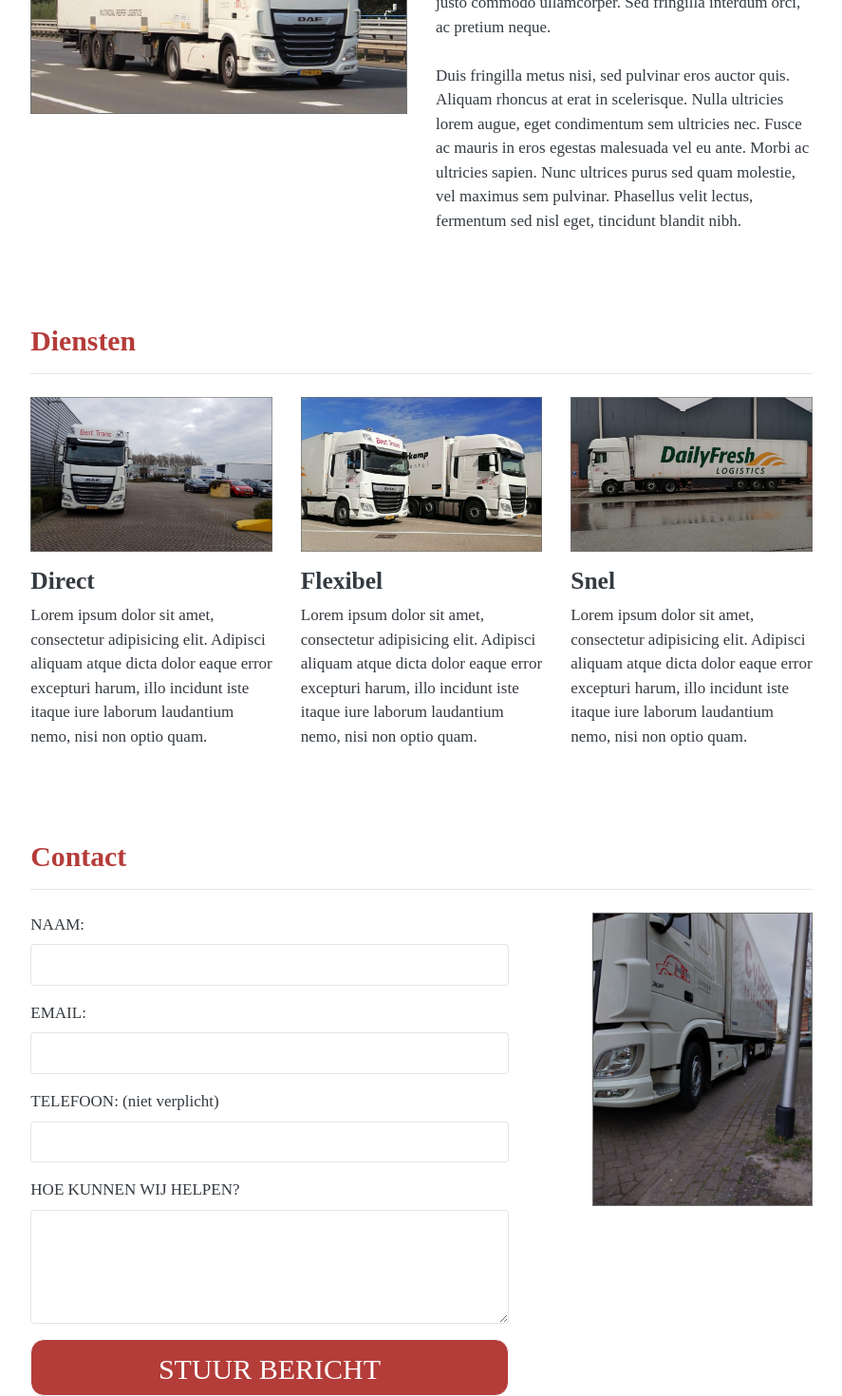
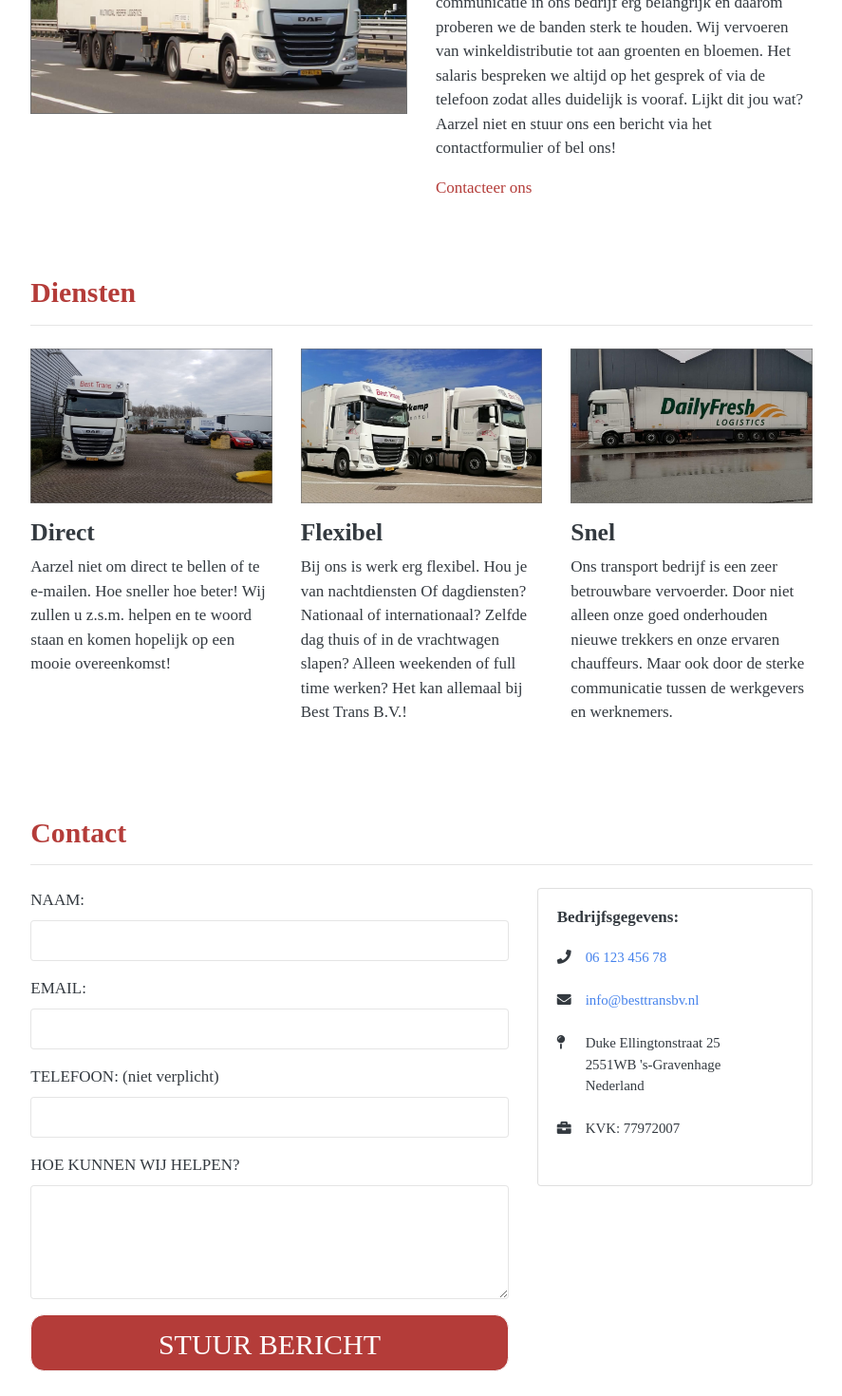
Before and after one commit to Michelium/besttransbv, a Vue app: page / in a window 1280 px wide. Shown: the part 1094-2564 px from the top of the page at 95% size, without its empty margins (196-1083 px from the left). Built offline with nearby package versions, Linux system fonts and the light colour scheme; a web font is replaced by a local one.

Commit message:
updated content and added business details

```diff
--- a/src/components/About.vue
+++ b/src/components/About.vue
@@ -11,13 +11,13 @@
                 <img src="@/assets/images/about.jpg" alt="About us">
             </div>
             <div class="col-12 col-md-5 col-lg-4">
-                <p>Lorem ipsum dolor sit amet, consectetur adipiscing elit. Nam sapien ante, sagittis vitae lorem quis, lobortis iaculis arcu. Ut eu odio et enim volutpat mollis
-                    vitae rutrum ex. Sed gravida rutrum posuere. Aenean dapibus ante vel dui mollis, ac pellentesque purus lobortis. Fusce quis nisi a justo commodo ullamcorper.
-                    Sed fringilla interdum orci, ac pretium neque.
-                    <br><br>
-                    Duis fringilla metus nisi, sed pulvinar eros auctor quis. Aliquam rhoncus at erat in scelerisque. Nulla ultricies lorem augue, eget condimentum sem ultricies
-                    nec. Fusce ac mauris in eros egestas malesuada vel eu ante. Morbi ac ultricies sapien. Nunc ultrices purus sed quam molestie, vel maximus sem pulvinar.
-                    Phasellus velit lectus, fermentum sed nisl eget, tincidunt blandit nibh.</p>
+                <p>
+                    Wij zijn een transport bedrijf sinds 2018. Wij zijn tot nu toe alleen maar gegroeid en hebben vele plannen voor in de toekomst. Wij werken met veel andere bedrijven
+                    samen. Wij hebben een totaal van 10 vrachtwagens rijden en plannen voor zeker meer. Wij vinden de sfeer en communicatie in ons bedrijf erg belangrijk en daarom
+                    proberen we de banden sterk te houden. Wij vervoeren van winkeldistributie tot aan groenten en bloemen. Het salaris bespreken we altijd op het gesprek of via de
+                    telefoon zodat alles duidelijk is vooraf. Lijkt dit jou wat? Aarzel niet en stuur ons een bericht via het contactformulier of bel ons!
+                </p>
+                <a href="#contact">Contacteer ons</a>
             </div>
         </div>
     </section>
@@ -28,7 +28,7 @@
     margin-top: 80px;
 }
 
-h3 {
+h3,a {
     color: #B43C39;
 }
 
--- a/src/components/Contact.vue
+++ b/src/components/Contact.vue
@@ -31,8 +31,44 @@
                     <button :disabled="!loaded" type="submit" class="btn btn-block btn-light">STUUR BERICHT</button>
                 </form>
             </div>
-            <div class="col-12 col-md-4 col-lg-3 d-none d-md-block">
-                <img class="float-right" src="@/assets/images/contact.jpg" alt="Contact">
+            <div class="col-12 col-md-4 col-lg-3">
+                <div class="card">
+                    <div class="card-body">
+                        <h6>Bedrijfsgegevens:</h6>
+                        <ul class="list-group borderless">
+                            <li class="list-group-item pl-0">
+                                <div class="row">
+                                    <div class="col left"><i class="fa fa-phone mr-3"></i></div>
+                                    <div class="col"><a href="tel:0612345678">06 123 456 78</a></div>
+                                </div>
+                            </li>
+                            <li class="list-group-item pl-0">
+                                <div class="row">
+                                    <div class="col left"><i class="fa fa-envelope mr-3"></i></div>
+                                    <div class="col"><a href="mailto:info@besttransbv.nl">info@besttransbv.nl</a></div>
+                                </div>
+                            </li>
+                            <li class="list-group-item pl-0">
+                                <div class="row">
+                                    <div class="col left"><i class="fa fa-map-pin mr-3"></i></div>
+                                    <div class="col">
+                                        <p class="mb-0">Duke Ellingtonstraat 25 <br>
+                                            2551WB 's-Gravenhage <br>
+                                            Nederland</p>
+                                    </div>
+                                </div>
+                            </li>
+                            <li class="list-group-item pl-0">
+                                <div class="row">
+                                    <div class="col left"><i class="fa fa-briefcase mr-3"></i></div>
+                                    <div class="col">
+                                        <p>KVK: 77972007</p>
+                                    </div>
+                                </div>
+                            </li>
+                        </ul>
+                    </div>
+                </div>
             </div>
         </div>
     </section>
@@ -107,4 +143,21 @@ button {
 button:hover {
     background-color: #c44b48;
 }
+
+li {
+    border: 0 none;
+}
+li .row {
+    display: flex;
+    margin-top: 0 !important;
+}
+
+li .col {
+    flex: 1;
+}
+
+li .col.left {
+    width: 20px;
+    flex: 0 0 15px;
+}
 </style>
--- a/src/components/Hero.vue
+++ b/src/components/Hero.vue
@@ -4,7 +4,7 @@
             <div class="col-12 col-md-5 offset-md-1 offset-lg-2 text-section">
                 <h1>Best Trans B.V.</h1>
                 <h3>Beste keuze voor transport in regio Haaglanden</h3>
-                <a class="btn btn-light text-white mt-md-2" href="#">CONTACT</a>
+                <a class="btn btn-light text-white mt-md-2" href="#contact">CONTACT</a>
             </div>
             <div class="col-md-5">
                 <img src="@/assets/images/hero.png" alt="Hero truck">
--- a/src/components/Services.vue
+++ b/src/components/Services.vue
@@ -12,23 +12,20 @@
                     <div class="col-12 col-md-4">
                         <img class="mb-3" src="@/assets/images/service1.jpg" alt="Service 1">
                         <h4>Direct</h4>
-                        <p>Lorem ipsum dolor sit amet, consectetur adipisicing elit. Adipisci aliquam atque dicta dolor eaque error excepturi harum, illo incidunt iste itaque iure
-                            laborum
-                            laudantium nemo, nisi non optio quam.</p>
+                        <p>Aarzel niet om direct te bellen of te e-mailen. Hoe sneller hoe beter! Wij zullen u z.s.m. helpen en te woord staan en komen hopelijk op een mooie
+                            overeenkomst!</p>
                     </div>
                     <div class="col-12 col-md-4">
                         <img class="mb-3" src="@/assets/images/service2.jpg" alt="Service 2">
                         <h4>Flexibel</h4>
-                        <p>Lorem ipsum dolor sit amet, consectetur adipisicing elit. Adipisci aliquam atque dicta dolor eaque error excepturi harum, illo incidunt iste itaque iure
-                            laborum
-                            laudantium nemo, nisi non optio quam.</p>
+                        <p>Bij ons is werk erg flexibel. Hou je van nachtdiensten Of dagdiensten? Nationaal of internationaal? Zelfde dag thuis of in de vrachtwagen slapen?
+                            Alleen weekenden of full time werken? Het kan allemaal bij Best Trans B.V.!</p>
                     </div>
                     <div class="col-12 col-md-4">
                         <img class="mb-3" src="@/assets/images/service3.jpg" alt="Service 3">
                         <h4>Snel</h4>
-                        <p>Lorem ipsum dolor sit amet, consectetur adipisicing elit. Adipisci aliquam atque dicta dolor eaque error excepturi harum, illo incidunt iste itaque iure
-                            laborum
-                            laudantium nemo, nisi non optio quam.</p>
+                        <p>Ons transport bedrijf is een zeer betrouwbare vervoerder. Door niet alleen onze goed onderhouden nieuwe trekkers en onze ervaren chauffeurs. Maar ook
+                            door de sterke communicatie tussen de werkgevers en werknemers.</p>
                     </div>
                 </div>
             </div>
```
